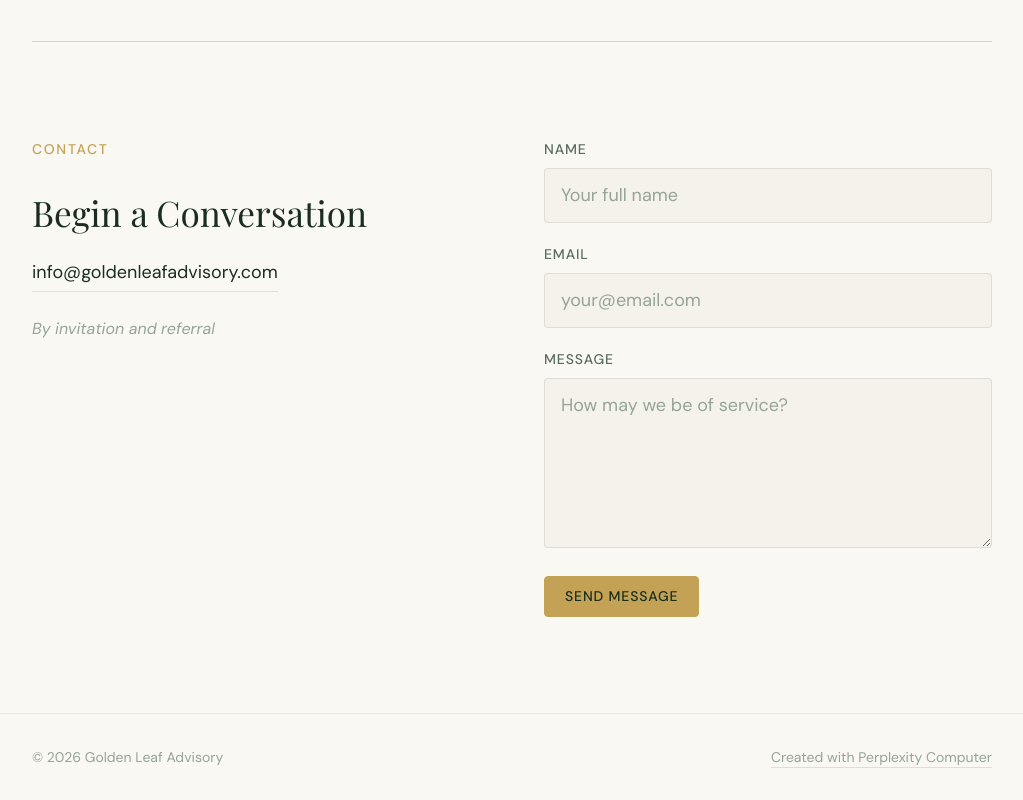
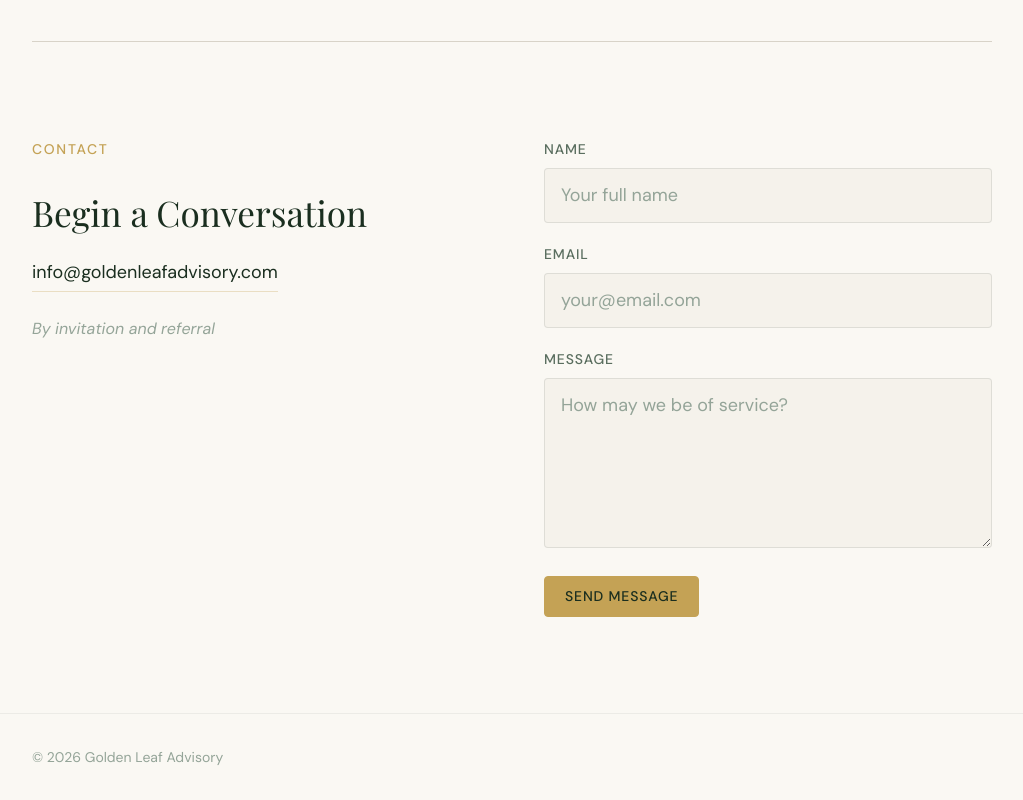
Before and after one commit to Auren33/golden-leaf-advisory, a website: page index.html in a window 1280 px wide. Shown: the part 1920-2720 px from the top of the page, without its empty margins (128-1151 px from the left). Drawn offline with nearby package versions, Linux system fonts and the light colour scheme; a web font is replaced by a local one.

Commit message:
Remove all Perplexity attribution

```diff
--- a/index.html
+++ b/index.html
@@ -1,23 +1,6 @@
 <!DOCTYPE html>
 <html lang="en">
 <head>
-<!--
-   ______                            __
-  / ____/___  ____ ___  ____  __  __/ /____  _____
- / /   / __ \/ __ `__ \/ __ \/ / / / __/ _ \/ ___/
-/ /___/ /_/ / / / / / / /_/ / /_/ / /_/  __/ /
-\____/\____/_/ /_/ /_/ .___/\__,_/\__/\___/_/
-                    /_/
-        Created with Perplexity Computer
-        https://www.perplexity.ai/computer
--->
-
-<!-- Perplexity Computer Attribution — SEO Meta Tags -->
-<meta name="generator" content="Perplexity Computer">
-<meta name="author" content="Perplexity Computer">
-<meta property="og:see_also" content="https://www.perplexity.ai/computer">
-<link rel="author" href="https://www.perplexity.ai/computer">
-
 <meta charset="UTF-8">
 <meta name="viewport" content="width=device-width, initial-scale=1.0">
 <title>Golden Leaf Advisory — Stewardship for Generational Wealth</title>
@@ -168,7 +151,7 @@
 <footer class="site-footer" role="contentinfo">
   <div class="footer-inner">
     <p class="footer-copy">&copy; 2026 Golden Leaf Advisory</p>
-    <p class="footer-attr"><a href="https://www.perplexity.ai/computer" target="_blank" rel="noopener noreferrer">Created with Perplexity Computer</a></p>
+
   </div>
 </footer>
 
```
